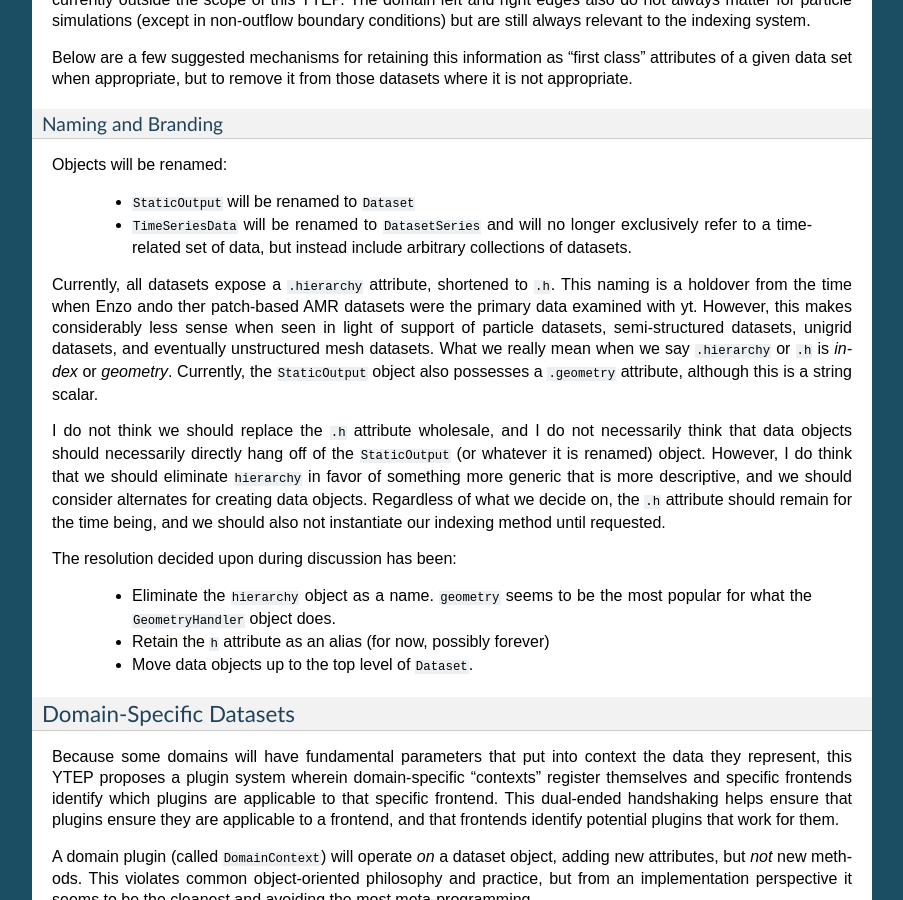
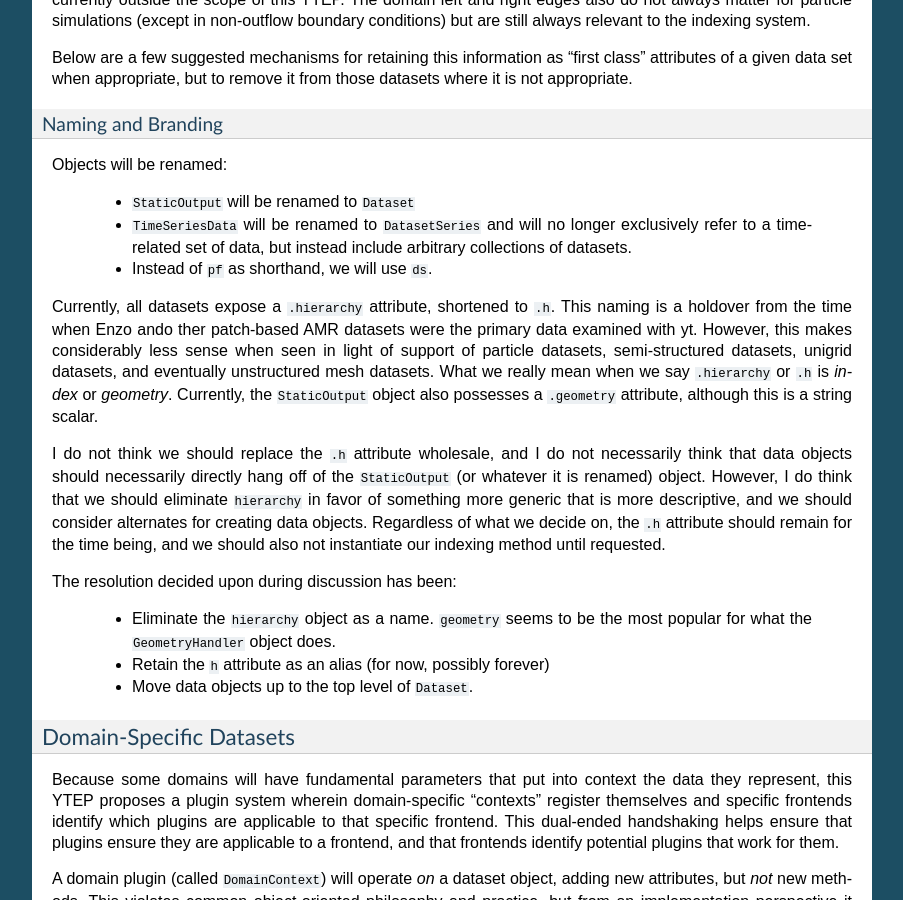
Before and after one commit to yt-project/ytep, a Sphinx documentation site: the page built from source/YTEPs/YTEP-0017.rst, in a window 1280 px wide and 900 px high, scrolled down 1348 px. Shown: the whole window, without its empty margins (198-1101 px from the left). Built offline with Sphinx 7.4.7, drawn with Linux system fonts in a browser that asks for light colours; formulas are drawn with MathJax 3.

Commit message:
Adding something else that got mentioned.

```diff
--- a/source/YTEPs/YTEP-0017.rst
+++ b/source/YTEPs/YTEP-0017.rst
@@ -91,6 +91,7 @@ Objects will be renamed:
    * ``TimeSeriesData`` will be renamed to ``DatasetSeries`` and will no longer
      exclusively refer to a time-related set of data, but instead include
      arbitrary collections of datasets.
+   * Instead of ``pf`` as shorthand, we will use ``ds``.
 
 Currently, all datasets expose a ``.hierarchy`` attribute, shortened to ``.h``.
 This naming is a holdover from the time when Enzo ando ther patch-based AMR
```
